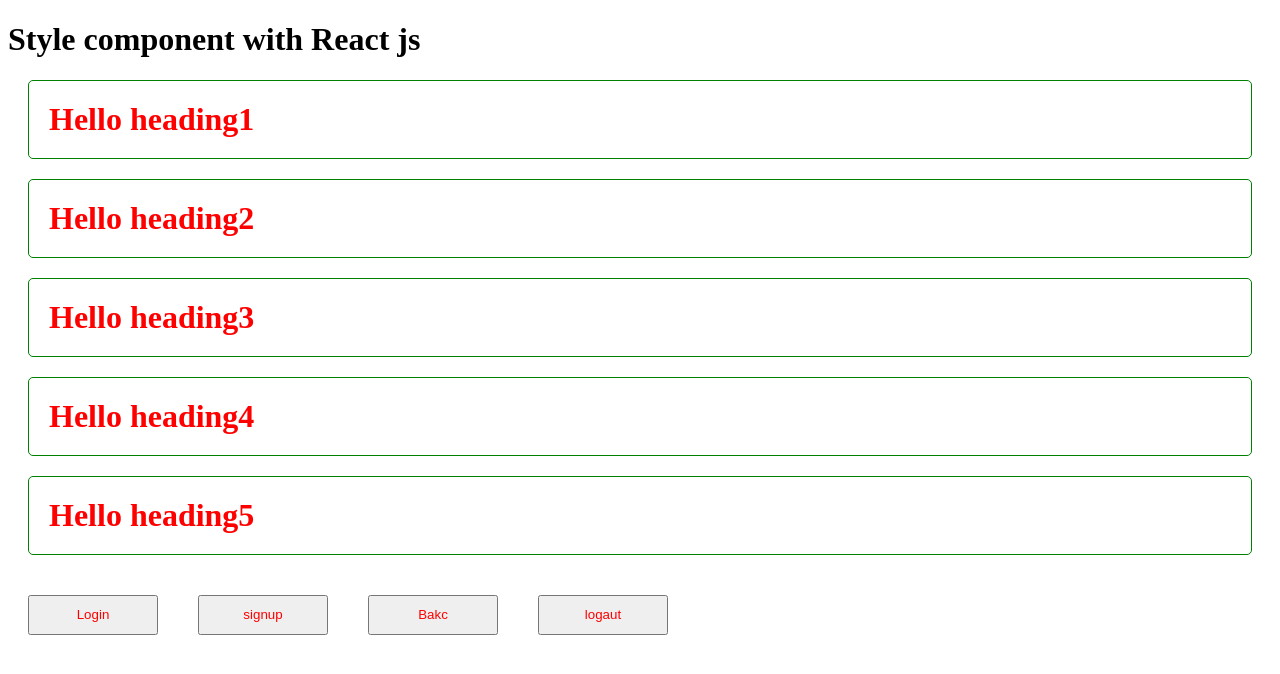
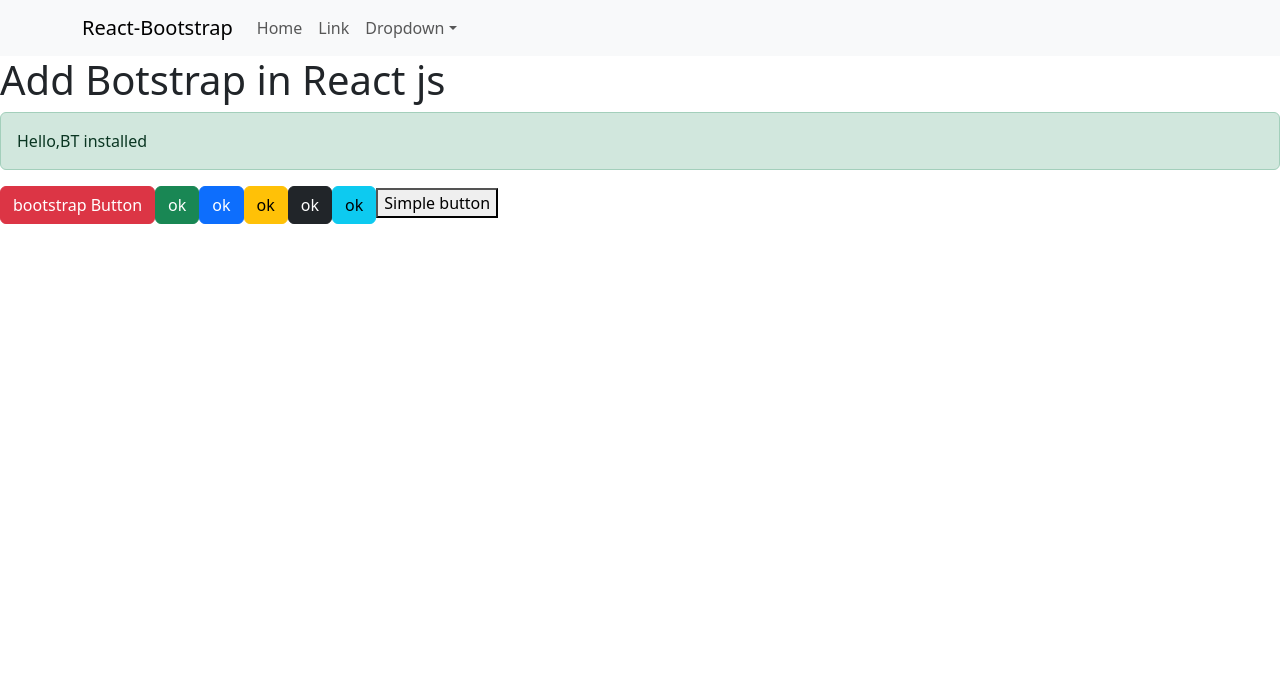
Before and after one commit to mukesh-raika/React, a React (Vite) app: page / in a window 1280 px wide. Shown: the top 674 px of the page. Built offline with nearby package versions, Linux system fonts and the light colour scheme.

Commit message:
React Bootstrap

```diff
--- a/package.json
+++ b/package.json
@@ -12,6 +12,7 @@
   "dependencies": {
     "bootstrap": "^5.3.8",
     "react": "^19.2.0",
+    "react-bootstrap": "^2.10.10",
     "react-dom": "^19.2.0",
     "styled-components": "^6.1.19"
   },
--- a/src/App.jsx
+++ b/src/App.jsx
@@ -1,44 +1,52 @@
-import styled from "styled-components"
 
-function App(){
+import { Button } from "react-bootstrap"
+import { Alert,Navbar,Container,NavDropdown,Nav} from "react-bootstrap"
 
-  // const Heading =styled.h1`
-  // color:red;
-  // border:1px solid green;
-  //  border-radius:5px;
-  //  margin:20px;
-  //  padding:20px
-  // `
-
-  const Heading=styled.h1({
-  color:'red',
-  border:'1px solid green',
-   borderRadius:'5px',
-   margin:'20px',
-   padding:'20px',
-  })
-
-  const StyleBtn=styled.button`
-  color:red;
-  width:130px;
-  height:40px ;
-  margin:20px;
-
-  `
-
+ function App(){
   return(
     <>
-      <h1>Style component with React js</h1>
-      <Heading>Hello heading1</Heading>
-      <Heading>Hello heading2</Heading>
-      <Heading>Hello heading3</Heading>
-      <Heading>Hello heading4</Heading>
-      <Heading>Hello heading5</Heading>
-     <StyleBtn>Login</StyleBtn>
-     <StyleBtn>signup</StyleBtn>
-     <StyleBtn>Bakc </StyleBtn>
-     <StyleBtn>logaut</StyleBtn>
+
+
+      {/* */}
+    <Navbar expand="lg" className="bg-body-tertiary">
+      <Container>
+        <Navbar.Brand href="#home">React-Bootstrap</Navbar.Brand>
+        <Navbar.Toggle aria-controls="basic-navbar-nav" />
+        <Navbar.Collapse id="basic-navbar-nav">
+          <Nav className="me-auto">
+            <Nav.Link href="#home">Home</Nav.Link>
+            <Nav.Link href="#link">Link</Nav.Link>
+            <NavDropdown title="Dropdown" id="basic-nav-dropdown">
+              <NavDropdown.Item href="#action/3.1">Action</NavDropdown.Item>
+              <NavDropdown.Item href="#action/3.2">
+                Another action
+              </NavDropdown.Item>
+              <NavDropdown.Item href="#action/3.3">Something</NavDropdown.Item>
+              <NavDropdown.Divider />
+              <NavDropdown.Item href="#action/3.4">
+                Separated link
+              </NavDropdown.Item>
+            </NavDropdown>
+          </Nav>
+        </Navbar.Collapse>
+      </Container>
+    </Navbar>
+
+
+
+    {/* */}
+    <h1>Add Botstrap in React js </h1>
+
+    <Alert variant="success">Hello,BT installed</Alert>
+     <Button onClick={()=>alert("bootstrap Button")} variant="danger">bootstrap Button</Button>
+     <Button variant="success">ok</Button>
+     <Button variant="primary">ok</Button>
+     <Button variant="warning">ok</Button>
+     <Button variant="dark">ok</Button>
+     <Button variant="info">ok</Button>
+
+     <button  onClick={()=>alert("shimple  Button")}>Simple button</button>
     </>
   )
-}
-export default App
+ }
+ export default App
--- a/src/main.jsx
+++ b/src/main.jsx
@@ -2,6 +2,7 @@
 import React from 'react'
 import ReactDOM from 'react-dom/client'
 import App from './App.jsx'
+import 'bootstrap/dist/css/bootstrap.min.css';
 
 ReactDOM.createRoot(document.getElementById('root')).render(
   <React.StrictMode>
```
Also changed, not shown: 1 other file (tests, documents, lock files or other folders).
